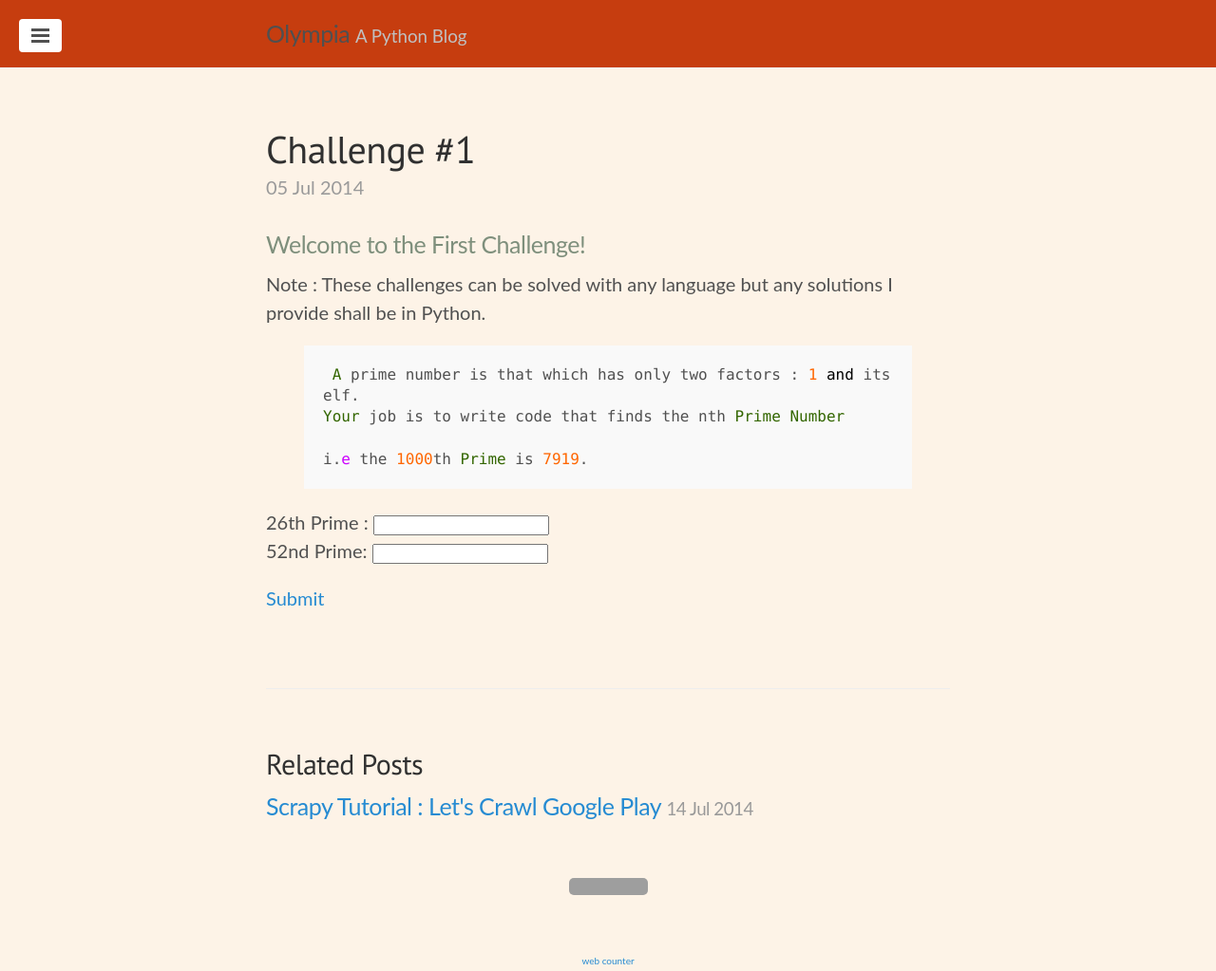
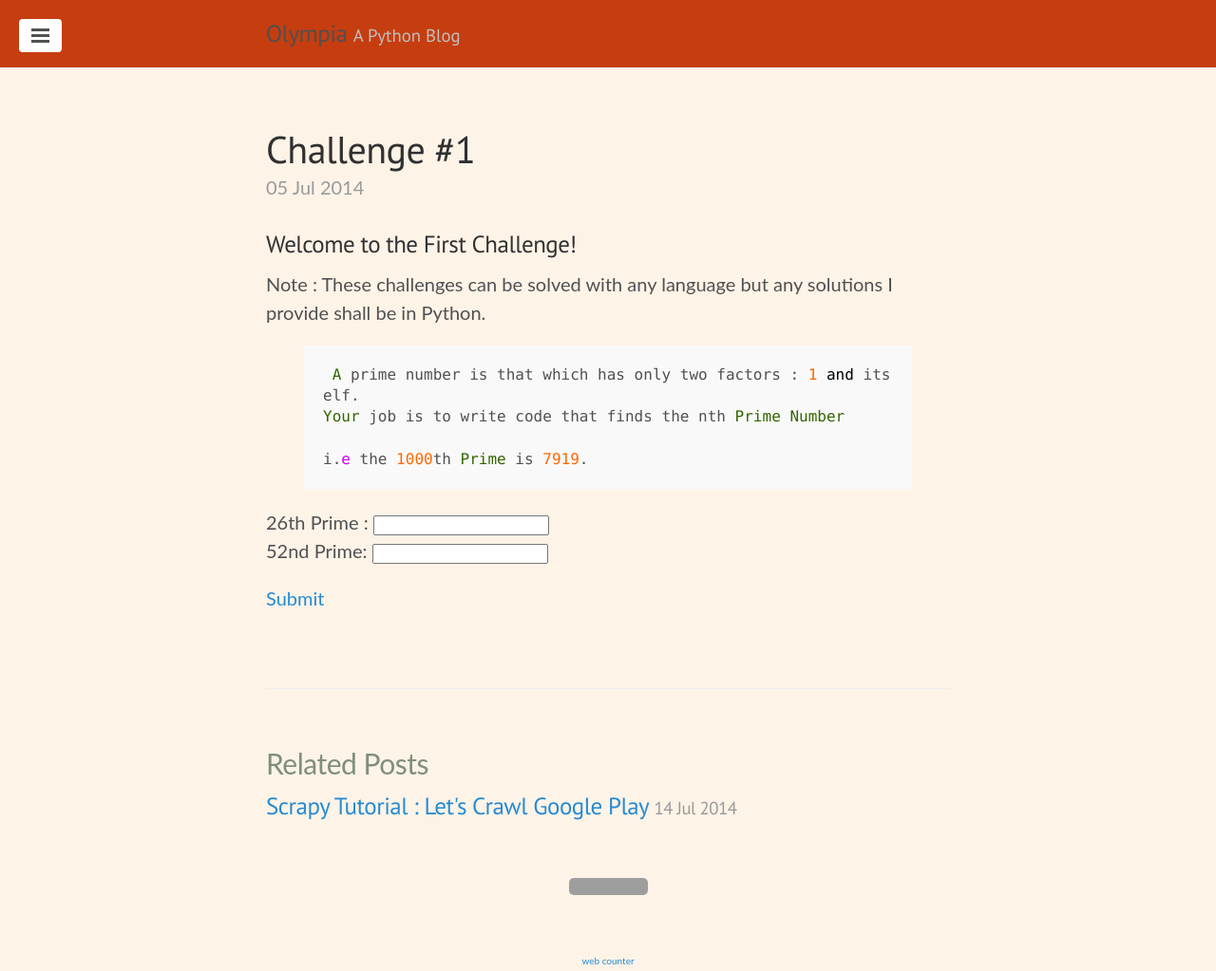
Before and after one commit to hassaanaliw/hassaanaliw.github.io, a Jekyll site: the page built from _posts/2014-07-05-challenge-1.md, in a window 1280 px wide. Shown: the whole page at 95% size. Built offline with Jekyll 4.4.1, drawn with Linux system fonts in a browser that asks for light colours; some web fonts are replaced; Markdown is read by kramdown in place of the engine named in the settings; grey boxes are pictures that could not be loaded.

Commit message:
Update lanyon.css

```diff
--- a/public/css/lanyon.css
+++ b/public/css/lanyon.css
@@ -50,14 +50,14 @@ html {
 
 }
 
-h1, h2, h4, h5, h6 {
+h1, h3, h4, h5, h6 {
   font-family: "PT Sans", Helvetica, Arial, sans-serif;
   font-weight: 400;
   color: #313131;
   letter-spacing: -.025rem;
 }
 
-h3{
+h2{
   font-family: "Lato";
   font-weight: 400;
   color: #7e8f7c;
```
